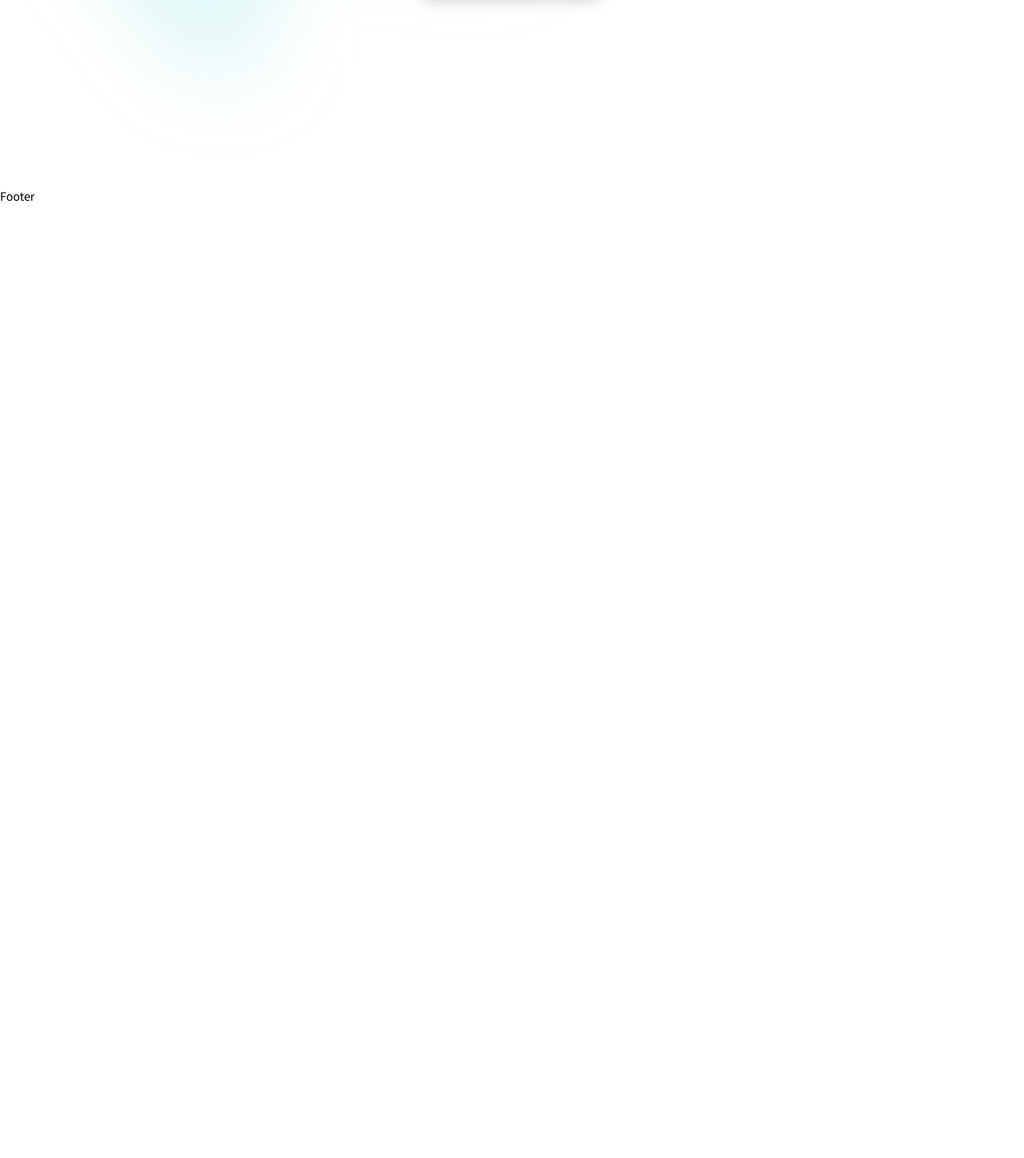
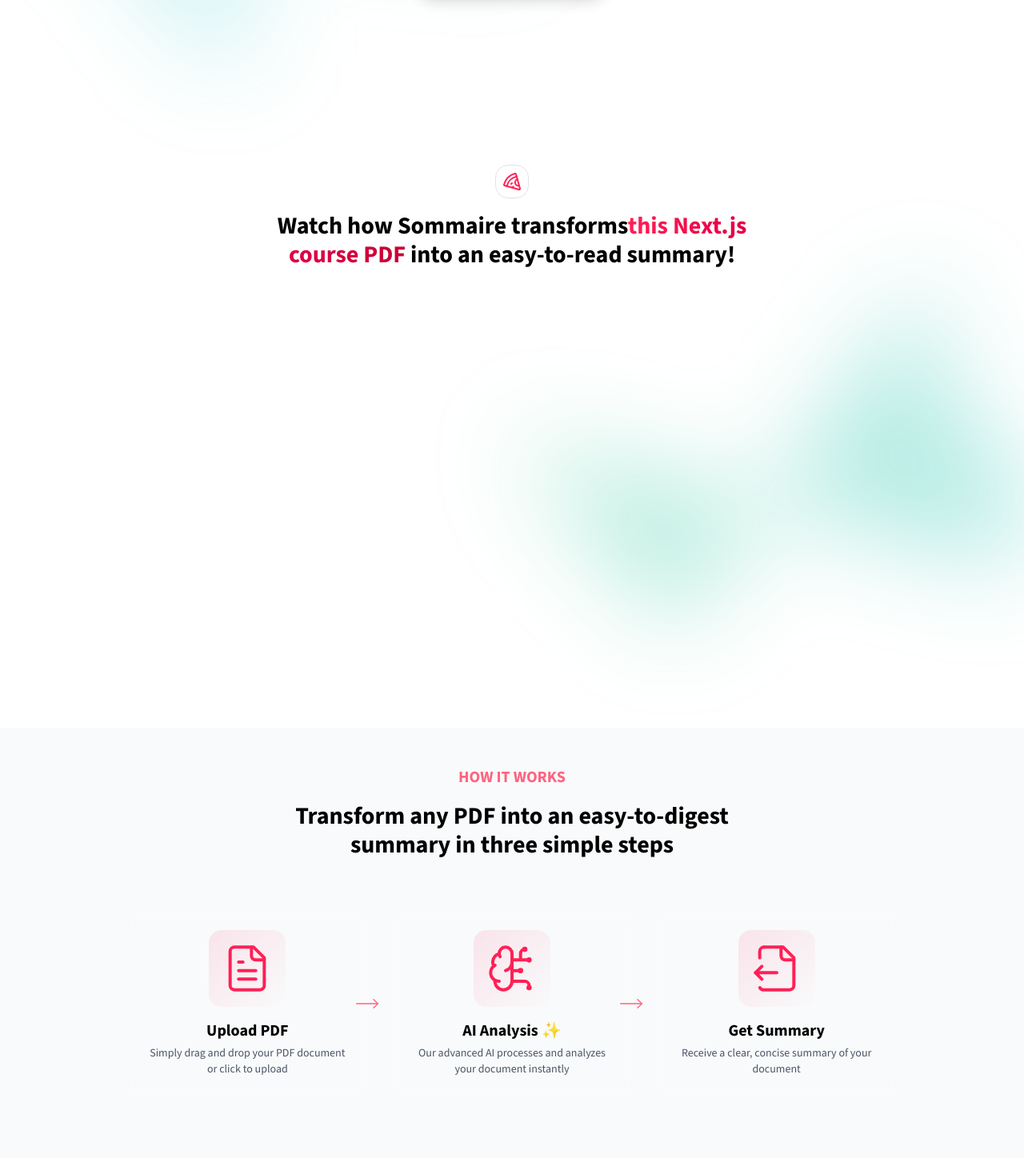
Before and after one commit to abhysheqz/sommaire, a Next.js app: page / in a window 1280 px wide. Shown: the part 542-1990 px from the top of the page at 80% size. Before the commit the page ends 800 px from the top, so only its background shows below. Built offline with nearby package versions, Linux system fonts and the light colour scheme.

Commit message:
added demo and how it works section

```diff
--- a/src/app/globals.css
+++ b/src/app/globals.css
@@ -171,3 +171,7 @@
     max-width: 1400px;
   }
 }
+
+::-webkit-scrollbar {
+  display: none;
+}
--- a/src/app/page.tsx
+++ b/src/app/page.tsx
@@ -1,5 +1,7 @@
 import BgGradient from "@/components/common/bg-gradient";
+import DemoSection from "@/components/hero/demo-section";
 import HeroSection from "@/components/hero/hero-section";
+import HowItWorksSection from "@/components/hero/how-it-works-section";
 import React from "react";
 
 const Home: React.FC = () => {
@@ -8,6 +10,8 @@
       <BgGradient />
       <div className="relative flex flex-col">
         <HeroSection />
+        <DemoSection />
+        <HowItWorksSection />
       </div>
     </div>
   );
--- /dev/null
+++ b/src/components/hero/demo-section.tsx
@@ -0,0 +1,36 @@
+import { Pizza } from "lucide-react";
+import React from "react";
+
+const DemoSection: React.FC = () => {
+  return (
+    <section className="relative min-h-screen">
+      <div className="py-12 lg:py-24 max-w-5xl mx-auto px-4 sm:px-6 lg:px-8">
+        <div className="pointer-events-none absolute inset-0 -z-10 transform-gpu overflow-hidden blur-3xl">
+          <div
+            className="relative left-[calc(50%+3rem)] aspect-1155/678 w-[36.125rem] -translate-x-1/2 bg-gradient-to-r from-emerald-500 via-teal-500 to-cyan-500 opacity-30 sm:left-[calc(50%+36rem)] sm:w-[72.1875rem]"
+            style={{
+              clipPath:
+                "polygon(74.1% 44.1%, 100% 61.6%, 97.5% 26.9%, 85.5% 0.1%, 80.7% 2%, 72.5% 32.5%, 60.2% 62.4%, 52.4% 68.1%, 47.5% 58.3%, 45.2% 34.5%, 27.5% 76.7%, 0.1% 64.9%, 17.9% 100%, 27.6% 76.8%, 76.1% 97.7%, 74.1% 44.1%)",
+            }}
+          ></div>
+        </div>
+        <div className="flex flex-col items-center text-center space-y-4">
+          <div className="inline-flex items-center justify-center p-2 rounded-2xl backdrop-blur-xs border border-gray-500/20 mb-4">
+            <Pizza className="!size-6 text-rose-500" />
+          </div>
+          <h3 className="font-bold text-3xl max-w-2xl mx-auto px-4">
+            Watch how Sommaire transforms
+            <span className="bg-linear-to-r from-rose-500 to-rose-700 bg-clip-text text-transparent">
+              this Next.js course PDF
+            </span>{" "}
+            into an easy-to-read summary!
+          </h3>
+        </div>
+
+        <div className="flex justify-center items-center px-2 sm:px-4 lg:px-6"></div>
+      </div>
+    </section>
+  );
+};
+
+export default DemoSection;
--- /dev/null
+++ b/src/components/hero/how-it-works-section.tsx
@@ -0,0 +1,89 @@
+import { BrainCircuit, FileOutput, FileText, MoveRight } from "lucide-react";
+import React, { ReactNode } from "react";
+
+interface Step {
+  icon: ReactNode;
+  label: string;
+  description: string;
+}
+
+const steps: Step[] = [
+  {
+    icon: <FileText size={64} strokeWidth={1.5} />,
+    label: "Upload PDF",
+    description: "Simply drag and drop your PDF document or click to upload",
+  },
+  {
+    icon: <BrainCircuit size={64} strokeWidth={1.5} />,
+    label: "AI Analysis ✨",
+    description:
+      "Our advanced AI processes and analyzes your document instantly",
+  },
+  {
+    icon: <FileOutput size={64} strokeWidth={1.5} />,
+    label: "Get Summary",
+    description: "Receive a clear, concise summary of your document",
+  },
+];
+
+const HowItWorksSection: React.FC = () => {
+  return (
+    <section className="relative overflow-hidden bg-gray-50">
+      <div className="py-12 lg:py-24 max-w-5xl mx-auto x-4 sm:px-6 lg:px-8 lg:pt-12">
+        <div className="pointer-events-none absolute inset-0 -z-10 transform-gpu overflow-hidden blur-3xl">
+          <div
+            className="relative left-[calc(50%+3rem)] aspect-1155/678 w-[36.125rem] -translate-x-1/2 bg-gradient-to-r from-emerald-500 via-teal-500 to-cyan-500 opacity-30 sm:left-[calc(50%+36rem)] sm:w-[72.1875rem]"
+            style={{
+              clipPath:
+                "polygon(74.1% 44.1%, 100% 61.6%, 97.5% 26.9%, 85.5% 0.1%, 80.7% 2%, 72.5% 32.5%, 60.2% 62.4%, 52.4% 68.1%, 47.5% 58.3%, 45.2% 34.5%, 27.5% 76.7%, 0.1% 64.9%, 17.9% 100%, 27.6% 76.8%, 76.1% 97.7%, 74.1% 44.1%)",
+            }}
+          ></div>
+        </div>
+
+        <div className="text-center mb-16">
+          <h2 className="uppercase font-bold text-xl mb-4 text-rose-400">
+            How it Works
+          </h2>
+          <h3 className="font-bold text-3xl max-w-2xl mx-auto px-4">
+            Transform any PDF into an easy-to-digest summary in three simple
+            steps
+          </h3>
+        </div>
+        <div className="grid grid-cols-1 md:grid-cols-3 gap-8 max-w-6xl mx-auto relative">
+          {steps.map((step, idx) => (
+            <div className="relative flex items-stretch">
+              <StepItem key={idx} {...step} />
+              {idx < steps.length - 1 && (
+                <div className="hidden md:block top-1/2 absolute -right-4 transform -translate-y-1/2 z-10">
+                  <MoveRight
+                    size={32}
+                    strokeWidth={1}
+                    className="text-rose-400"
+                  />
+                </div>
+              )}
+            </div>
+          ))}
+        </div>
+      </div>
+    </section>
+  );
+};
+
+export default HowItWorksSection;
+
+const StepItem: React.FC<Step> = ({ icon, label, description }) => {
+  return (
+    <div className="relative p-6 rounded-2xl bg-white/5 backdrop-blur-xs border border-white/10 hover:border-rose-500/50 transition-colors group w-full">
+      <div className="flex flex-col gap-4 h-full">
+        <div className="flex items-center justify-center h-24 w-24 mx-auto rounded-2xl bg-linear-to-br from-rose-500/10 to-transparent group-hover:from-rose-500/20 transition-colors">
+          <div className="text-rose-500">{icon}</div>
+        </div>
+        <div className="flex flex-col flex-1 gap-1 justify-between">
+          <h4 className="text-center font-bold text-xl">{label}</h4>
+          <p className="text-center text-gray-600 text-sm">{description}</p>
+        </div>
+      </div>
+    </div>
+  );
+};
```
